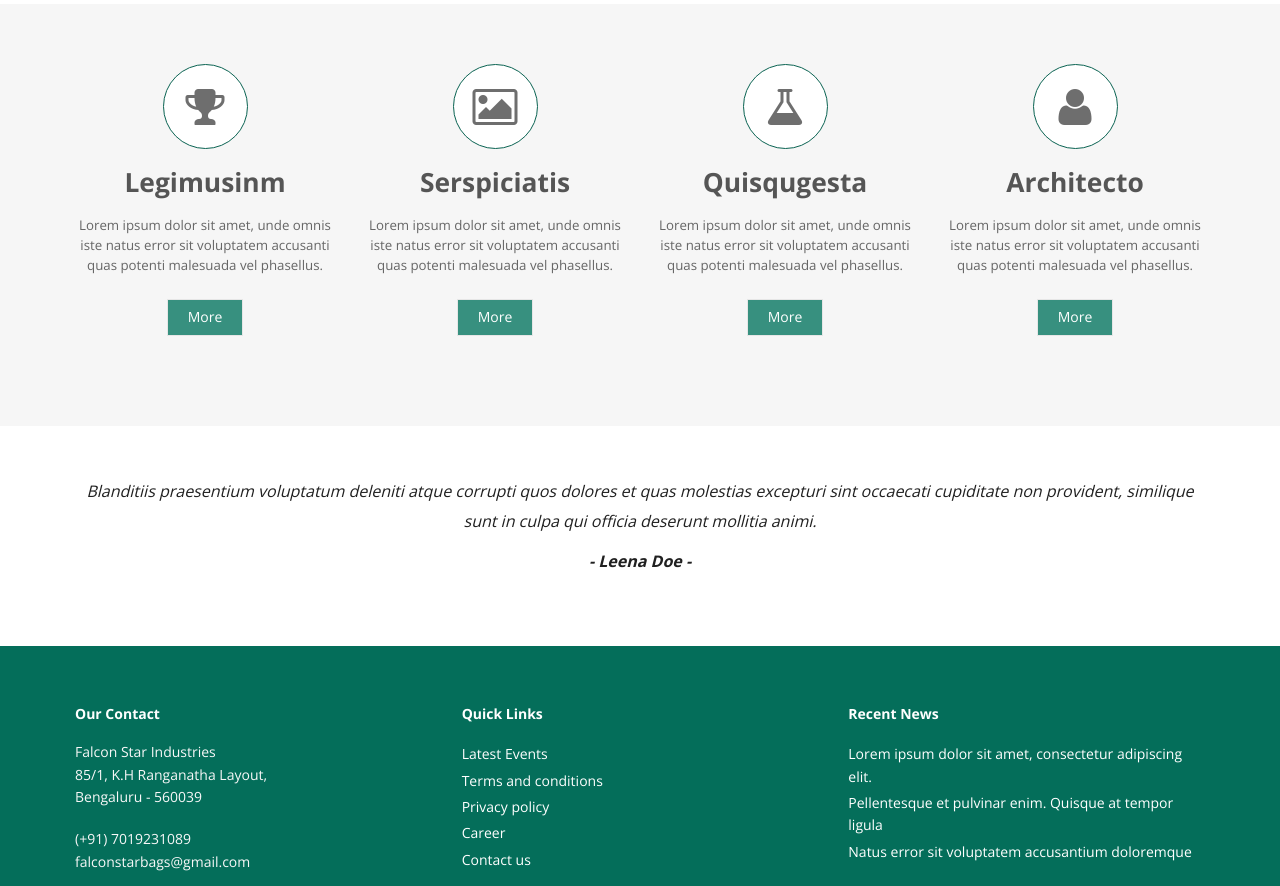
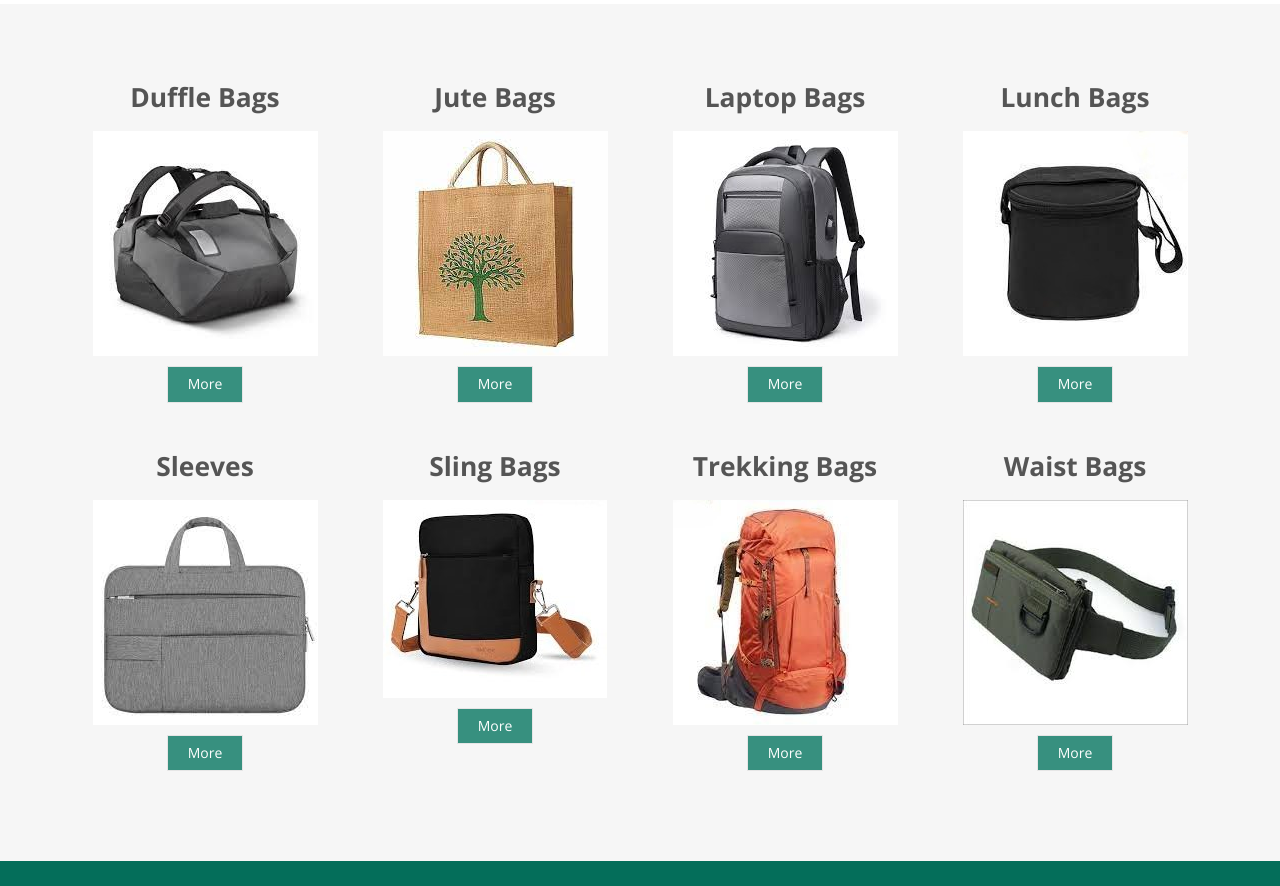
Before and after one commit to falconstarindia/website, an Eleventy site: page src/index.njk in a window 1280 px wide. Shown: the part 840-1726 px from the top of the page. Built offline with nearby package versions, Linux system fonts and the light colour scheme; Eleventy itself is replaced by a stand-in of ours; files that its build step writes are made by us from their sources.

Commit message:
added featired bags section

```diff
--- a/src/index.njk
+++ b/src/index.njk
@@ -41,72 +41,41 @@ tag: home
 <div class="featured_content">
   <div class="container">
     <div class="row text-center">
-      <div class="col-md-3 feature_grid1"> <i class="fa fa-trophy fa-3x"></i>
-        <h3><a href="#">Legimusinm</a></h3>
-        <p>Lorem ipsum dolor sit amet, unde omnis iste natus error sit voluptatem accusanti quas potenti malesuada vel phasellus.</p>
+      <div class="col-md-3 feature_grid1">
+        <h3><a href="#">Duffle Bags</a></h3>
+        <img class="featured-bag-img" src="/assets/images/featured-bags/duffle.jpeg"/>
         <a href="#" class="feature_btn">More</a> </div>
-      <div class="col-md-3 feature_grid1"> <i class="fa fa-picture-o fa-3x"></i>
-        <h3><a href="#">Serspiciatis</a></h3>
-        <p>Lorem ipsum dolor sit amet, unde omnis iste natus error sit voluptatem accusanti quas potenti malesuada vel phasellus.</p>
+      <div class="col-md-3 feature_grid1">
+        <h3><a href="#">Jute Bags</a></h3>
+        <img class="featured-bag-img" src="/assets/images/featured-bags/jute.jpeg"/>
         <a href="#" class="feature_btn">More</a> </div>
-      <div class="col-md-3 feature_grid1"> <i class="fa fa-flask fa-3x"></i>
-        <h3><a href="#">Quisqugesta</a></h3>
-        <p>Lorem ipsum dolor sit amet, unde omnis iste natus error sit voluptatem accusanti quas potenti malesuada vel phasellus.</p>
+      <div class="col-md-3 feature_grid1">
+        <h3><a href="#">Laptop Bags</a></h3>
+        <img class="featured-bag-img" src="/assets/images/featured-bags/laptop.jpeg"/>
         <a href="#" class="feature_btn">More</a> </div>
-      <div class="col-md-3 feature_grid1"> <i class="fa fa-user fa-3x"></i>
-        <h3><a href="#">Architecto</a></h3>
-        <p>Lorem ipsum dolor sit amet, unde omnis iste natus error sit voluptatem accusanti quas potenti malesuada vel phasellus.</p>
+      <div class="col-md-3 feature_grid1">
+        <h3><a href="#">Lunch Bags</a></h3>
+        <img class="featured-bag-img" src="/assets/images/featured-bags/lunch.jpeg"/>
+        <a href="#" class="feature_btn">More</a> </div>
+    </div>
+    <div class="row text-center">
+      <div class="col-md-3 feature_grid1">
+        <h3><a href="#">Sleeves</a></h3>
+        <img class="featured-bag-img" src="/assets/images/featured-bags/sleeves.jpeg"/>
+        <a href="#" class="feature_btn">More</a> </div>
+      <div class="col-md-3 feature_grid1">
+        <h3><a href="#">Sling Bags</a></h3>
+        <img class="featured-bag-img" src="/assets/images/featured-bags/sling.jpeg"/>
+        <a href="#" class="feature_btn">More</a> </div>
+      <div class="col-md-3 feature_grid1">
+        <h3><a href="#">Trekking Bags</a></h3>
+        <img class="featured-bag-img" src="/assets/images/featured-bags/trekking.jpeg"/>
+        <a href="#" class="feature_btn">More</a> </div>
+      <div class="col-md-3 feature_grid1">
+        <h3><a href="#">Waist Bags</a></h3>
+        <img class="featured-bag-img" src="/assets/images/featured-bags/waist.jpeg"/>
         <a href="#" class="feature_btn">More</a> </div>
     </div>
   </div>
+  </div>
 </div>
-
-
-<div class="testimonial-area">
-    <div class="testimonial-solid">
-        <div class="container">
-            <div id="carousel-example-generic" class="carousel slide" data-ride="carousel">
-                <ol class="carousel-indicators">
-                    <li data-target="#carousel-example-generic" data-slide-to="0" class="">
-                        <a href="#"></a>
-                    </li>
-                    <li data-target="#carousel-example-generic" data-slide-to="1" class="">
-                        <a href="#"></a>
-                    </li>
-                    <li data-target="#carousel-example-generic" data-slide-to="2" class="active">
-                        <a href="#"></a>
-                    </li>
-                    <li data-target="#carousel-example-generic" data-slide-to="3" class="">
-                        <a href="#"></a>
-                    </li>
-                </ol>
-                <div class="carousel-inner">
-                    <div class="item">
-                        <p>Blanditiis praesentium voluptatum deleniti atque corrupti quos dolores et quas molestias excepturi sint occaecati cupiditate non provident, similique sunt in culpa qui officia deserunt mollitia animi.</p>
-                        <p>
-                            <b>- Mark John -</b>
-                        </p>
-                    </div>
-                    <div class="item">
-                        <p>Blanditiis praesentium voluptatum deleniti atque corrupti quos dolores et quas molestias excepturi sint occaecati cupiditate non provident, similique sunt in culpa qui officia deserunt mollitia animi.</p>
-                        <p>
-                            <b>- Jaison Warner -</b>
-                        </p>
-                    </div>
-                    <div class="item active">
-                        <p>Blanditiis praesentium voluptatum deleniti atque corrupti quos dolores et quas molestias excepturi sint occaecati cupiditate non provident, similique sunt in culpa qui officia deserunt mollitia animi.</p>
-                        <p>
-                            <b>- Tony Antonio -</b>
-                        </p>
-                    </div>
-                    <div class="item">
-                        <p>Blanditiis praesentium voluptatum deleniti atque corrupti quos dolores et quas molestias excepturi sint occaecati cupiditate non provident, similique sunt in culpa qui officia deserunt mollitia animi.</p>
-                        <p>
-                            <b>- Leena Doe -</b>
-                        </p>
-                    </div>
-                </div>
-            </div>
-        </div>
-    </div>
-</div>
```
Also changed, not shown: src/assets/images/featured-bags/duffle.jpeg (added), src/assets/images/featured-bags/jute.jpeg (added), src/assets/images/featured-bags/laptop.jpeg (added), src/assets/images/featured-bags/lunch.jpeg (added), src/assets/images/featured-bags/sleeves.jpeg (added), src/assets/images/featured-bags/sling.jpeg (added), src/assets/images/featured-bags/trekking.jpeg (added), src/assets/images/featured-bags/waist.jpeg (added).
